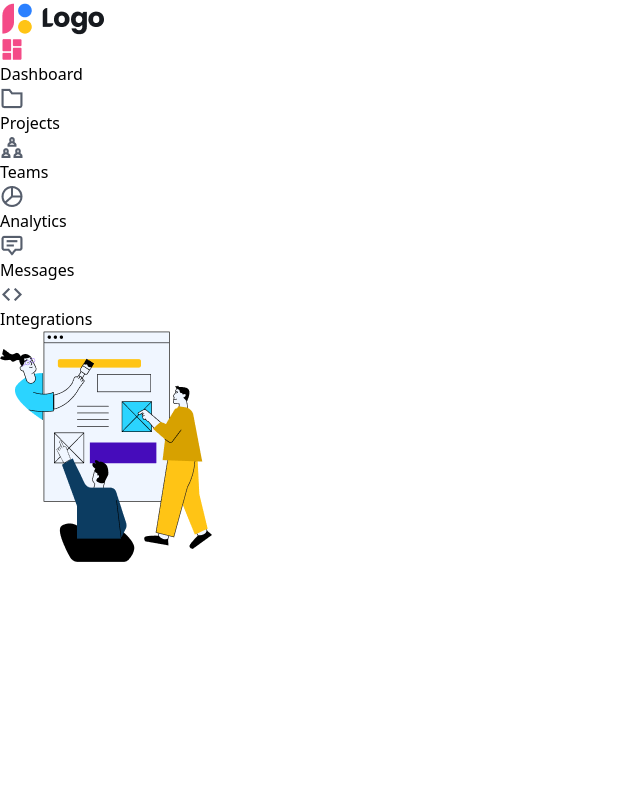
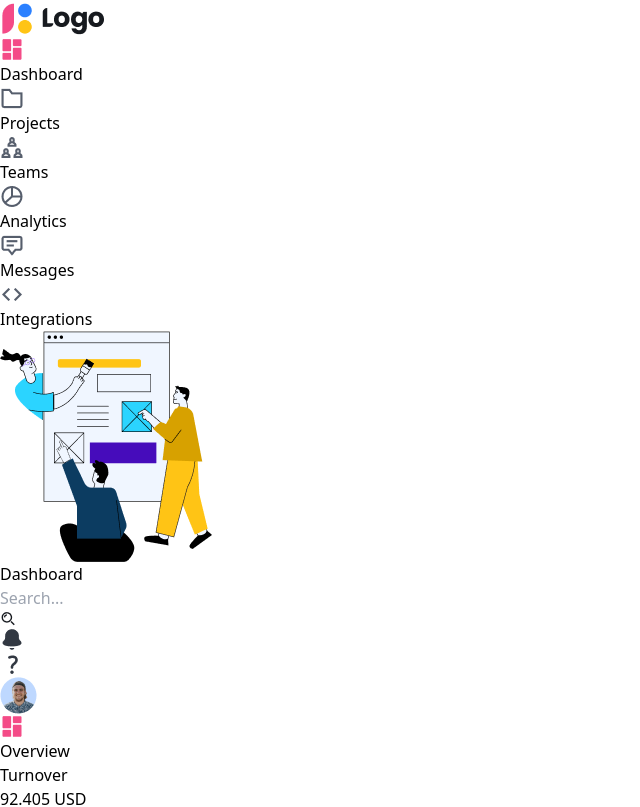
Before and after one commit to NguyenMinh-cn/PhatTrienGiaoDien_DHCN, a React (Vite) app in the folder BaiTapTuan7_PageAdmin/tuan7/: page / in a window 1280 px wide. Shown: the top 807 px of the page, without its empty margins (0-640 px from the left). Built offline with nearby package versions, Linux system fonts and the light colour scheme; data requests are answered from the project's data file.

Commit message:
7. Single Page Appication

```diff
--- a/BaiTapTuan7_PageAdmin/tuan7/src/App.jsx
+++ b/BaiTapTuan7_PageAdmin/tuan7/src/App.jsx
@@ -17,7 +17,7 @@
                 <Menu className="col-span-1" />
                 <div className="col-span-4 ">
                     <Routes>
-                        <Route path="/dashboard" element={<Dashboard />} />
+                        <Route path="/" element={<Dashboard />} />
                         <Route path="/projects" element={<Projects />} />
                         <Route path="/teams" element={<Teams />} />
                         <Route path="/analytics" element={<Analytics />} />
--- a/BaiTapTuan7_PageAdmin/tuan7/src/components/Menu.jsx
+++ b/BaiTapTuan7_PageAdmin/tuan7/src/components/Menu.jsx
@@ -28,7 +28,7 @@
             <img src={Logo} alt="Group" className="max-w-20 my-5" />
 
             <NavLink
-                to="/dashboard"
+                to="/"
                 className={({ isActive }) =>
                     isActive
                         ? 'flex items-center py-2 border-b text-pink-600 font-bold bg-pink-200'
@@ -67,6 +67,7 @@
                 <img src={Pie_chart} alt="Group" className="max-w-20 mr-2" />
                 <span>Analytics</span>
             </NavLink>
+
             <NavLink
                 to="/messages"
                 className={({ isActive }) =>
```
